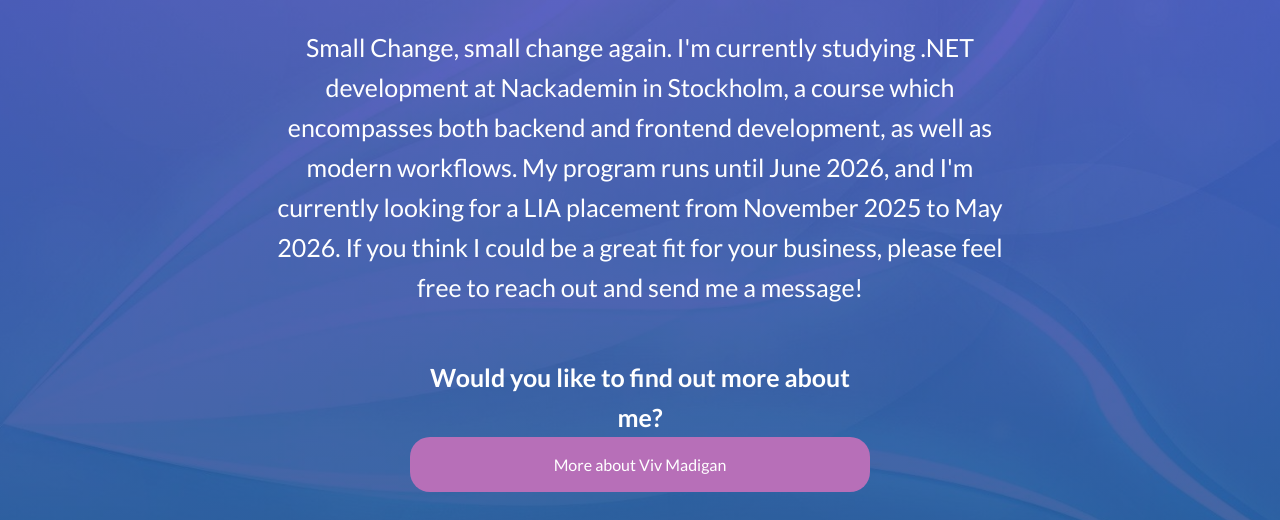
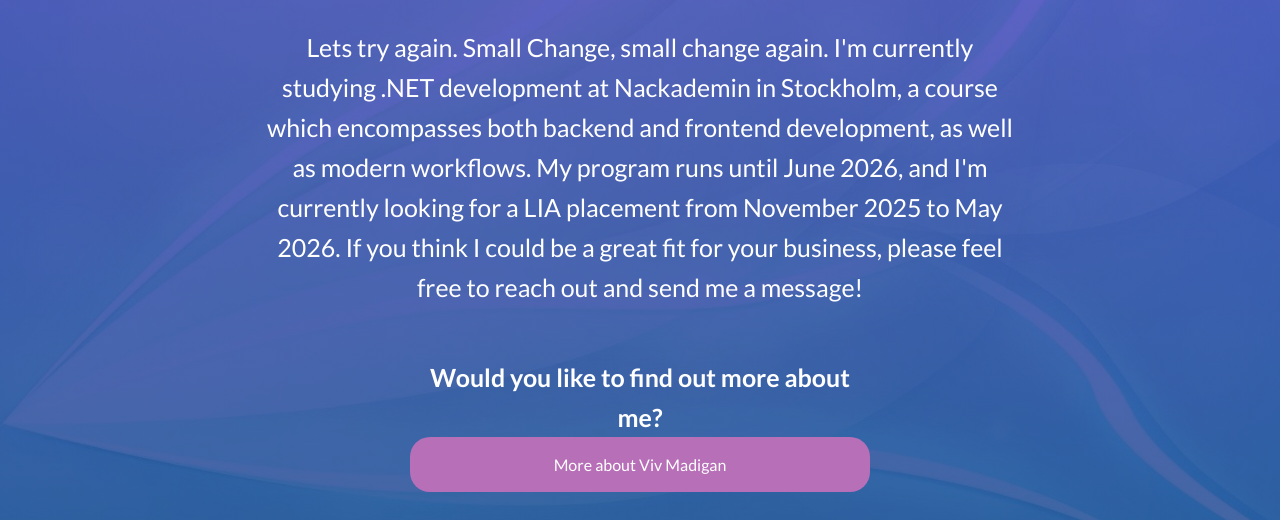
Before and after one commit to vivmadigan/vite-portfolio, a plain HTML site: page index.html in a window 1280 px wide. Shown: the part 577-1097 px from the top of the page. Drawn offline with Linux system fonts and the light colour scheme.

Commit message:
deploy: 89b213206b5761cacadfa9deb1adb1790198d579

```diff
--- a/index.html
+++ b/index.html
@@ -36,7 +36,7 @@
                     <img class="headshot" src="/vite-portfolio/images/Viv_Headshot.jpg" alt="Viv Madigan Headshot">
                 </a>
                 <p>
-                    Small Change, small change again. I'm currently studying .NET development at Nackademin in Stockholm, a course which encompasses both backend
+                    Lets try again. Small Change, small change again. I'm currently studying .NET development at Nackademin in Stockholm, a course which encompasses both backend
                     and frontend development, as well as modern workflows. My program runs until June 2026, and I'm currently
                     looking for a LIA placement from November 2025 to May 2026. If you think I could be a great fit for your
                     business, please feel free to reach out and send me a message!
```
